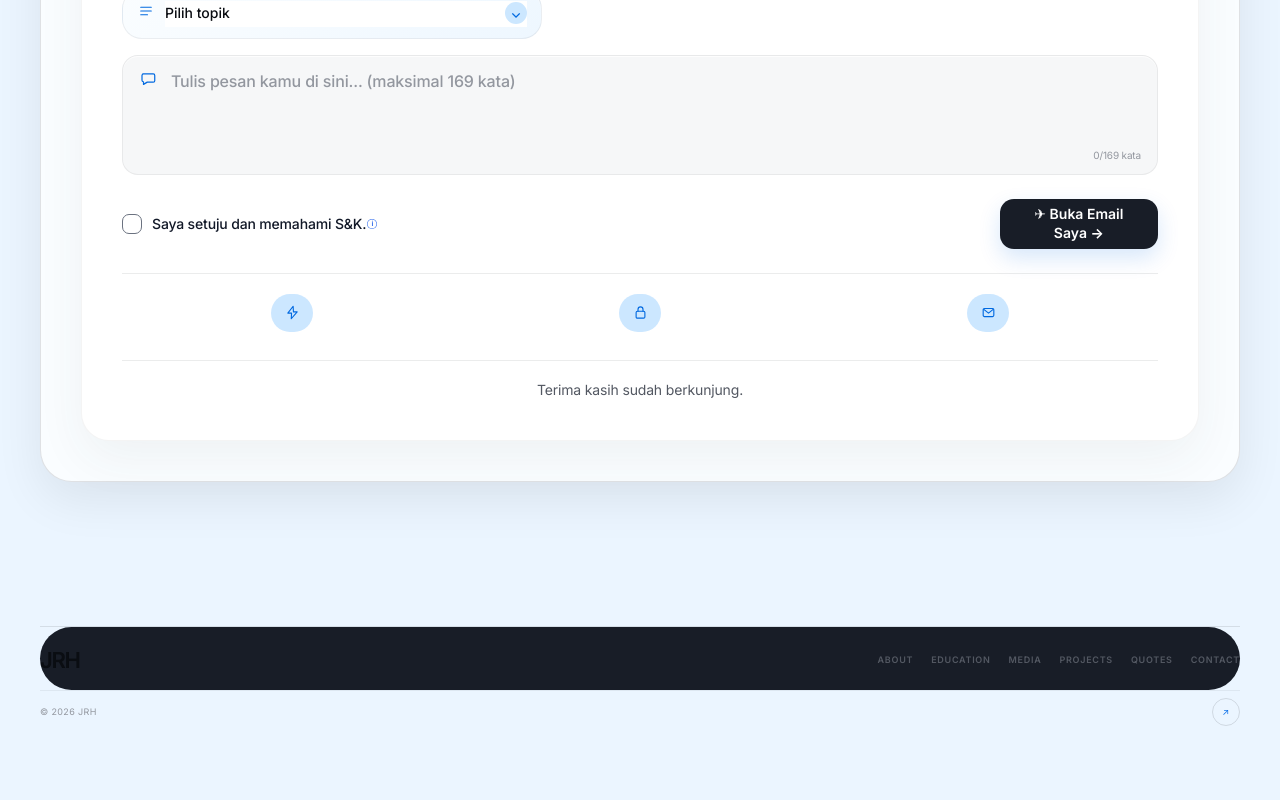
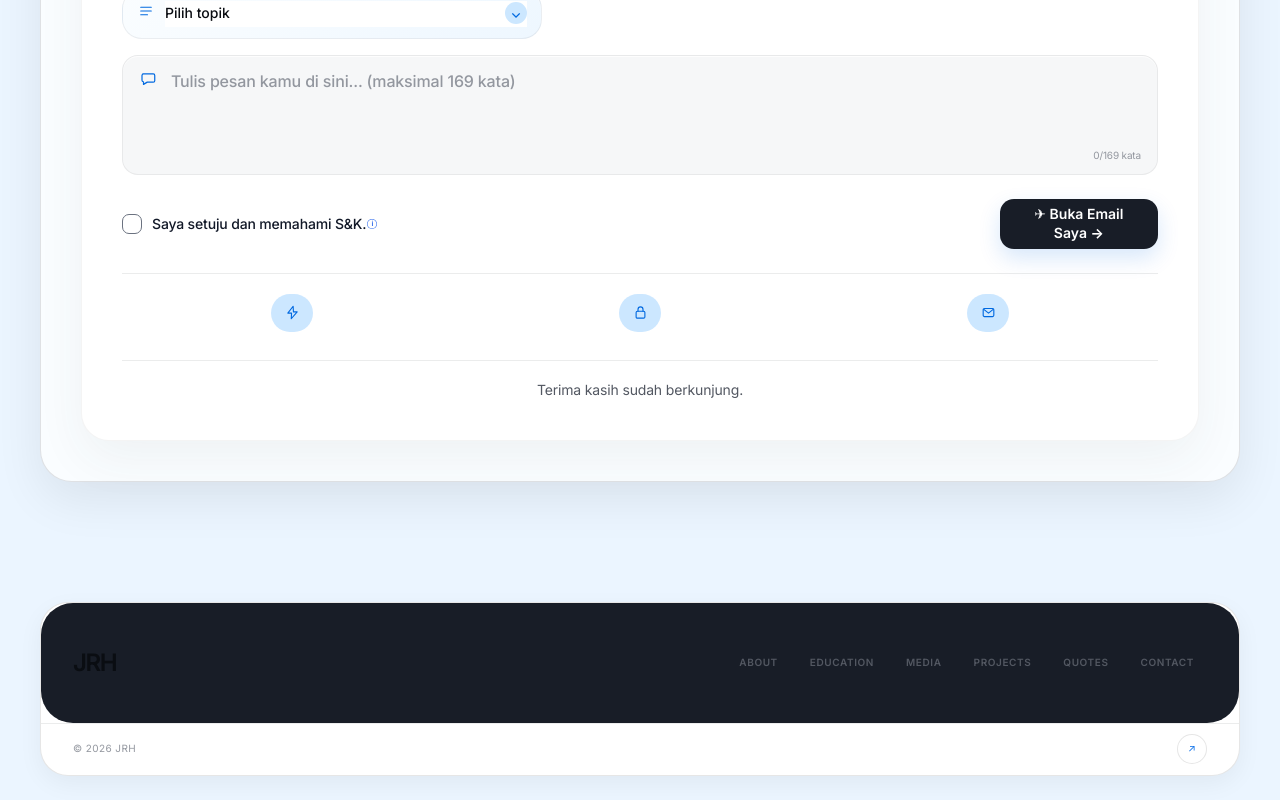
Before and after one commit to LionerHakim/JRHs, a React (Vite) app: page / in a window 1280 px wide. Shown: the part 5378-6178 px from the top of the page. Before the commit the page ends 6138 px from the top, so only its background shows below. Built offline with nearby package versions, Linux system fonts and the light colour scheme.

Commit message:
Revert footer redesign to previous version

```diff
--- a/src/index.css
+++ b/src/index.css
@@ -3282,111 +3282,3 @@ button,.hero-pill,.ghost-pill,.project-link,.media-links a{
     padding:0 18px !important;
   }
 }
-
-/* Footer — JRH minimal editorial */
-.site-footer{
-  width:var(--page) !important;
-  margin:64px auto 28px !important;
-  padding:0 !important;
-  border:0 !important;
-  border-top:1px solid rgba(10,13,18,.10) !important;
-  border-radius:0 !important;
-  background:transparent !important;
-  overflow:visible !important;
-  box-shadow:none !important;
-}
-.site-footer-main{
-  min-height:0 !important;
-  padding:22px 0 18px !important;
-  display:flex !important;
-  align-items:center !important;
-  justify-content:space-between !important;
-  gap:24px !important;
-}
-.site-footer-brand strong{
-  color:#0a0d12 !important;
-  font-family:var(--font-aeonik) !important;
-  font-size:22px !important;
-  font-weight:800 !important;
-  letter-spacing:-.06em !important;
-}
-.site-footer-nav{
-  display:flex !important;
-  align-items:center !important;
-  justify-content:flex-end !important;
-  flex-wrap:wrap !important;
-  gap:18px !important;
-}
-.site-footer-nav a{
-  min-height:auto !important;
-  padding:0 !important;
-  border:0 !important;
-  border-radius:0 !important;
-  background:transparent !important;
-  color:#535862 !important;
-  font-size:9px !important;
-  font-weight:700 !important;
-  letter-spacing:.08em !important;
-  transition:none !important;
-}
-.site-footer-nav a:hover,
-.site-footer-nav a:focus-visible{
-  color:#0a0d12 !important;
-  background:transparent !important;
-  border:0 !important;
-  transform:none !important;
-}
-.site-footer-bottom{
-  min-height:42px !important;
-  padding:0 !important;
-  display:flex !important;
-  align-items:center !important;
-  justify-content:space-between !important;
-  gap:16px !important;
-  border-top:1px solid rgba(10,13,18,.06) !important;
-  color:#93979f !important;
-  font-size:9px !important;
-  letter-spacing:.04em !important;
-}
-.site-footer-bottom a{
-  width:28px !important;
-  height:28px !important;
-  display:grid !important;
-  place-items:center !important;
-  padding:0 !important;
-  border:1px solid rgba(10,13,18,.12) !important;
-  border-radius:50% !important;
-  background:transparent !important;
-  color:#0a6fe8 !important;
-  transition:none !important;
-}
-.site-footer-bottom a:hover,
-.site-footer-bottom a:focus-visible{
-  transform:none !important;
-  background:transparent !important;
-  color:#0a6fe8 !important;
-  border-color:rgba(10,13,18,.12) !important;
-}
-@media (max-width:640px){
-  .site-footer{
-    width:calc(100% - 20px) !important;
-    margin:48px auto 20px !important;
-  }
-  .site-footer-main{
-    padding:18px 0 16px !important;
-    display:flex !important;
-    align-items:flex-start !important;
-    flex-direction:column !important;
-    gap:16px !important;
-  }
-  .site-footer-brand strong{font-size:20px !important;}
-  .site-footer-nav{
-    width:100% !important;
-    justify-content:flex-start !important;
-    gap:14px !important;
-  }
-  .site-footer-nav a{font-size:8px !important;}
-  .site-footer-bottom{
-    min-height:40px !important;
-  }
-}
```
